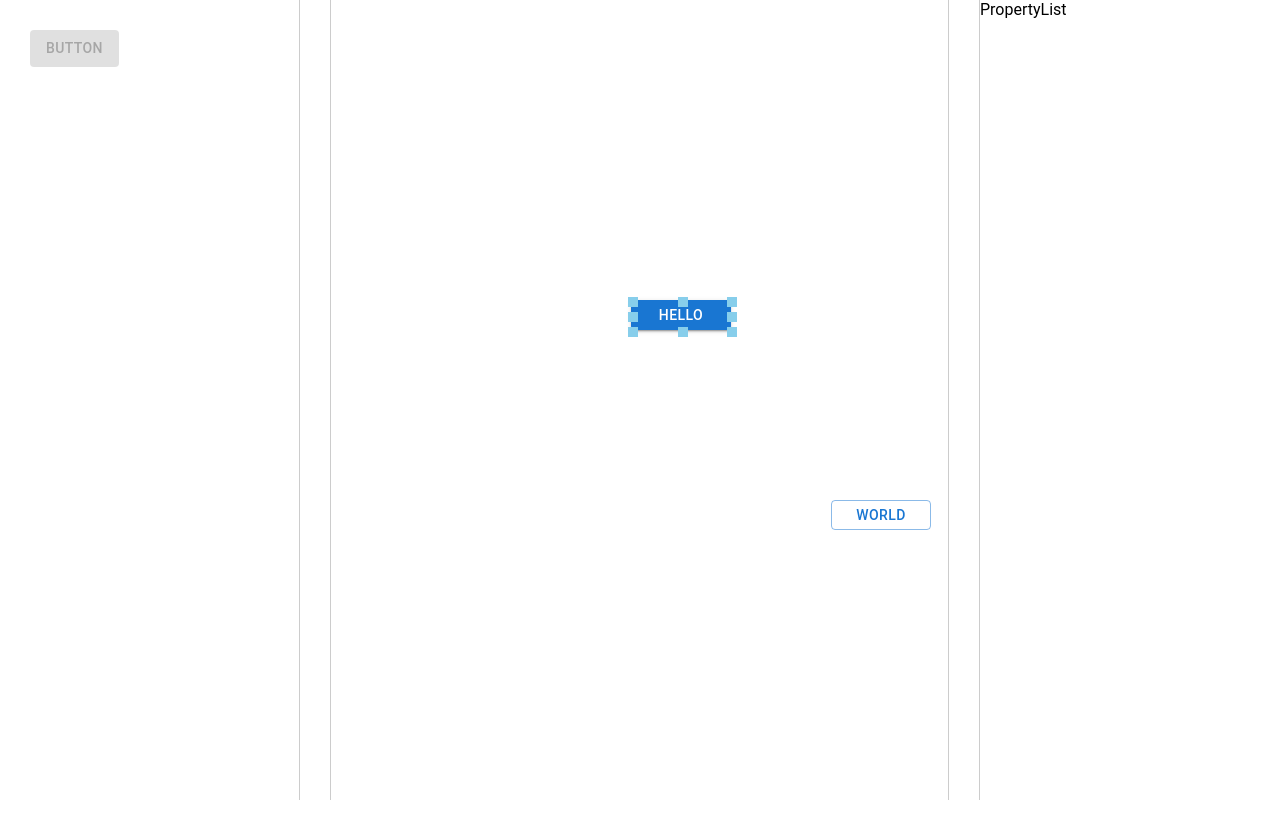
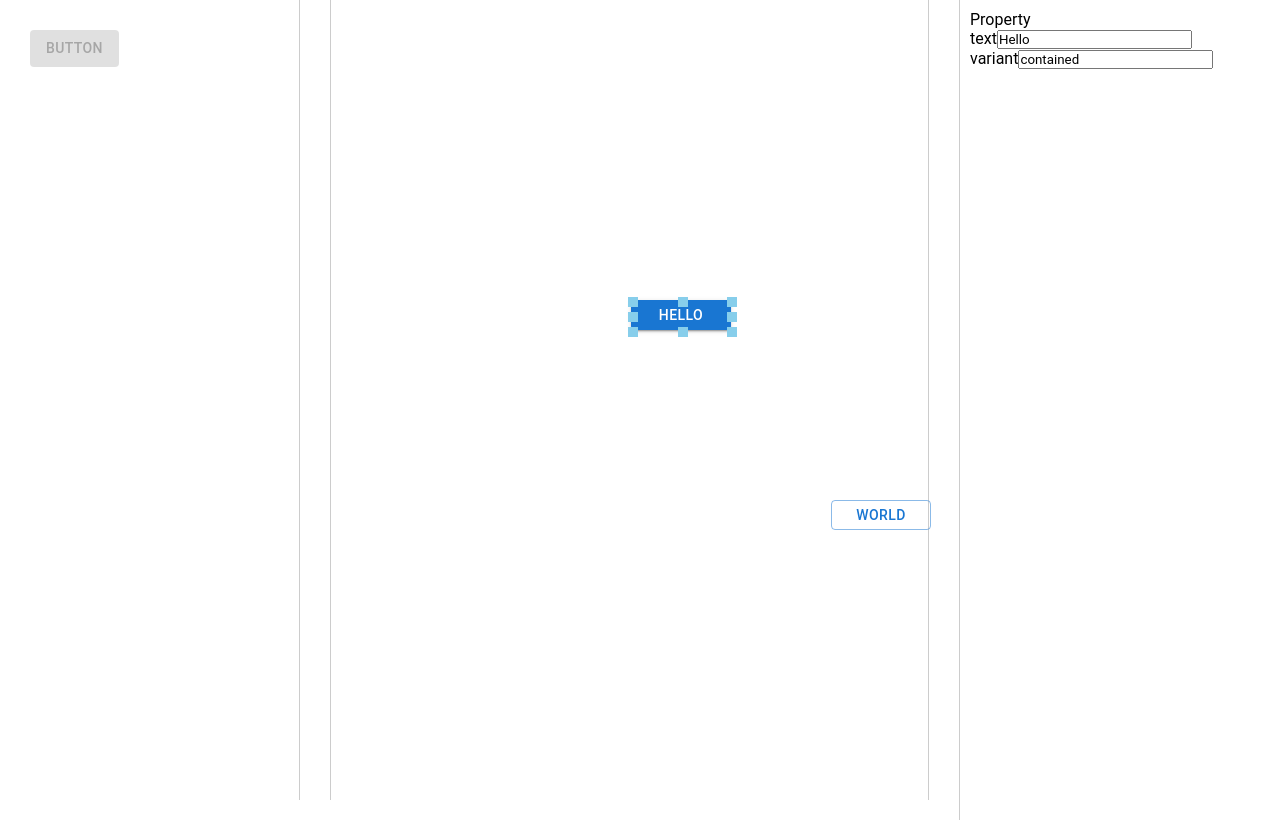
Before and after one commit to KelvinQiu802/tiny-low-code-demo, a React app: page / in a window 1280 px wide. Both pictures are taken after a click on the button "HELLO". Built offline with nearby package versions, Linux system fonts and the light colour scheme; the HTML template or start-up script is replaced by a standard one.

Commit message:
feat: basic property form

```diff
--- a/src/App.css
+++ b/src/App.css
@@ -31,6 +31,7 @@
   width: 300px;
   height: 100vh;
   border-left: 1px solid #ccc;
+  padding: 10px;
 }
 
 .point {
--- a/src/App.jsx
+++ b/src/App.jsx
@@ -50,7 +50,7 @@ function App() {
         selected={selected}
         setSelected={setSelected}
       />
-      <PropertyList />
+      <PropertyList data={data} setData={setData} selected={selected} />
     </div>
   );
 }
--- /dev/null
+++ b/src/components/PropertyForm.jsx
@@ -0,0 +1,51 @@
+import React from 'react';
+
+function PropertyForm({ curElem, setData }) {
+  const props = Object.entries(curElem.props);
+  const [formData, setFromData] = React.useState(curElem.props);
+
+  const handleChange = (e) => {
+    const { name, value } = e.currentTarget;
+    setFromData((prev) => ({
+      ...prev,
+      [name]: value,
+    }));
+  };
+
+  const handleBlur = (e) => {
+    setData((prev) => {
+      const arrCopy = [...prev];
+      const index = prev.findIndex((item) => item.id === curElem.id);
+      const copyItem = arrCopy[index];
+      arrCopy.splice(index, 1, {
+        ...arrCopy,
+        props: {
+          ...formData,
+        },
+      });
+      return arrCopy;
+    });
+  };
+
+  return (
+    <div>
+      {props.map((data) => {
+        if (data[0] === 'style') return; // ignore style props
+        return (
+          <div key={data[0]}>
+            <span>{data[0]}</span>
+            <input
+              type='text'
+              name={data[0]}
+              value={formData[data[0]]}
+              onChange={(e) => handleChange(e)}
+              onBlur={(e) => handleBlur(e)}
+            />
+          </div>
+        );
+      })}
+    </div>
+  );
+}
+
+export default PropertyForm;
--- a/src/components/PropertyList.jsx
+++ b/src/components/PropertyList.jsx
@@ -1,7 +1,15 @@
 import React from 'react';
+import PropertyForm from './PropertyForm';
 
-function PropertyList() {
-  return <div className='property-list'>PropertyList</div>;
+function PropertyList({ data, setData, selected }) {
+  const curElem = data.find((item) => item.id === selected);
+
+  return (
+    <div className='property-list'>
+      <div>Property</div>
+      {curElem && <PropertyForm curElem={curElem} setData={setData} />}
+    </div>
+  );
 }
 
 export default PropertyList;
```
